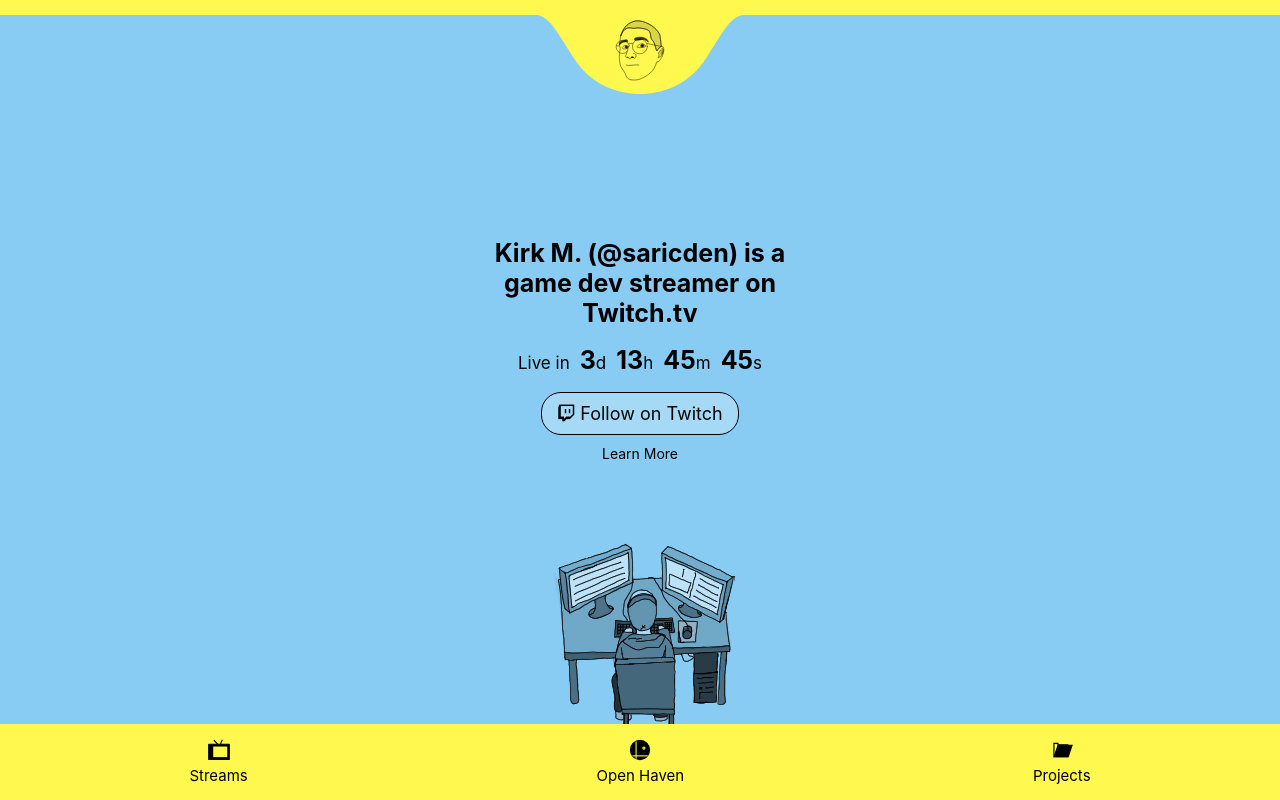
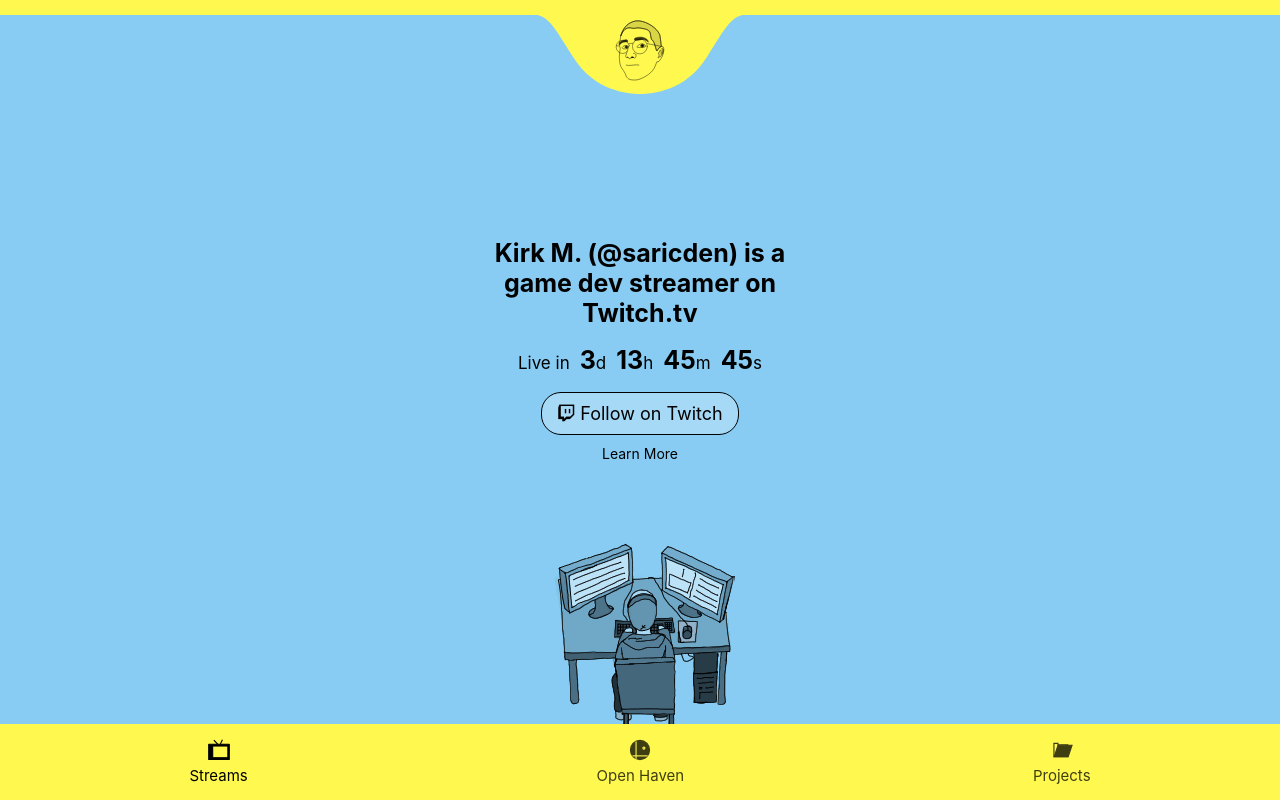
Before and after one commit to saricden/saricden.com, a Next.js app: page / in a window 1280 px wide. Shown: the top 800 px of the page. Built offline with nearby package versions, Linux system fonts and the light colour scheme.

Commit message:
Abstracts nav to _app.js.

```diff
--- a/pages/_app.js
+++ b/pages/_app.js
@@ -1,7 +1,50 @@
-import '../styles/globals.css'
+import '../styles/globals.css';
+import {useRouter} from 'next/router';
+import Link from 'next/link';
 
 function MyApp({ Component, pageProps }) {
-  return <Component {...pageProps} />
+  const router = useRouter();
+
+  const activeClass = [
+    (router.pathname === '/' ? 'active' : ''),
+    (router.pathname === '/open-haven' ? 'active' : ''),
+    (router.pathname === '/projects' ? 'active' : '')
+  ];
+
+  return (
+    <div>
+      <nav className="top">
+        <Link href="/">
+          <a><img src="/me.svg" alt="Kirk M. (@saricden)" /></a>
+        </Link>
+      </nav>
+
+      <Component {...pageProps} />
+
+      <nav className="bottom">
+        <Link href="/">
+          <a className={activeClass[0]}>
+            <img src="/tv.svg" alt="" />
+            <span>Streams</span>
+          </a>
+        </Link>
+
+        <Link href="/open-haven">
+          <a className={activeClass[1]}>
+            <img src="/open-haven.svg" alt="" />
+            <span>Open Haven</span>
+          </a>
+        </Link>
+
+        <Link href="/projects">
+          <a className={activeClass[2]}>
+            <img src="/folder.svg" alt="" />
+            <span>Projects</span>
+          </a>
+        </Link>
+      </nav>
+    </div>
+  );
 }
 
-export default MyApp
+export default MyApp;
--- a/pages/index.js
+++ b/pages/index.js
@@ -1,5 +1,4 @@
 import Head from 'next/head';
-import Link from 'next/link';
 import {Component} from 'react';
 
 class Home extends Component {
@@ -132,11 +131,7 @@
           <link rel="stylesheet" href="https://stackpath.bootstrapcdn.com/font-awesome/4.7.0/css/font-awesome.min.css" integrity="sha384-wvfXpqpZZVQGK6TAh5PVlGOfQNHSoD2xbE+QkPxCAFlNEevoEH3Sl0sibVcOQVnN" crossOrigin="anonymous" />
         </Head>
 
-        <nav className="top">
-          <Link href="/">
-            <a><img src="/me.svg" alt="Kirk M. (@saricden)" /></a>
-          </Link>
-        </nav>
+
 
         <div className="canvas-con" ref={this.setContainerRef}>
           <canvas ref={this.setCanvasRef}>Need JS</canvas>
@@ -193,29 +188,6 @@
             </div>
           </div>
         </section>
-
-        <nav className="bottom">
-          <Link href="/">
-            <a>
-              <img src="/tv.svg" alt="" />
-              <span>Streams</span>
-            </a>
-          </Link>
-
-          <Link href="/open-haven">
-            <a>
-              <img src="/open-haven.svg" alt="" />
-              <span>Open Haven</span>
-            </a>
-          </Link>
-
-          <Link href="/projects">
-            <a>
-              <img src="/folder.svg" alt="" />
-              <span>Projects</span>
-            </a>
-          </Link>
-        </nav>
       </main>
     );
   }
--- a/styles/globals.css
+++ b/styles/globals.css
@@ -77,6 +77,13 @@
   align-items: center;
   justify-content: center;
   font-size: 1.5rem;
+  opacity: 0.75;
+
+  transition: opacity 0.5s;
+}
+
+nav.bottom a.active {
+  opacity: 1;
 }
 
 nav.bottom a img {
```
Also changed, not shown: pages/open-haven.js (+0 -29 lines), components/Page.js (added).
